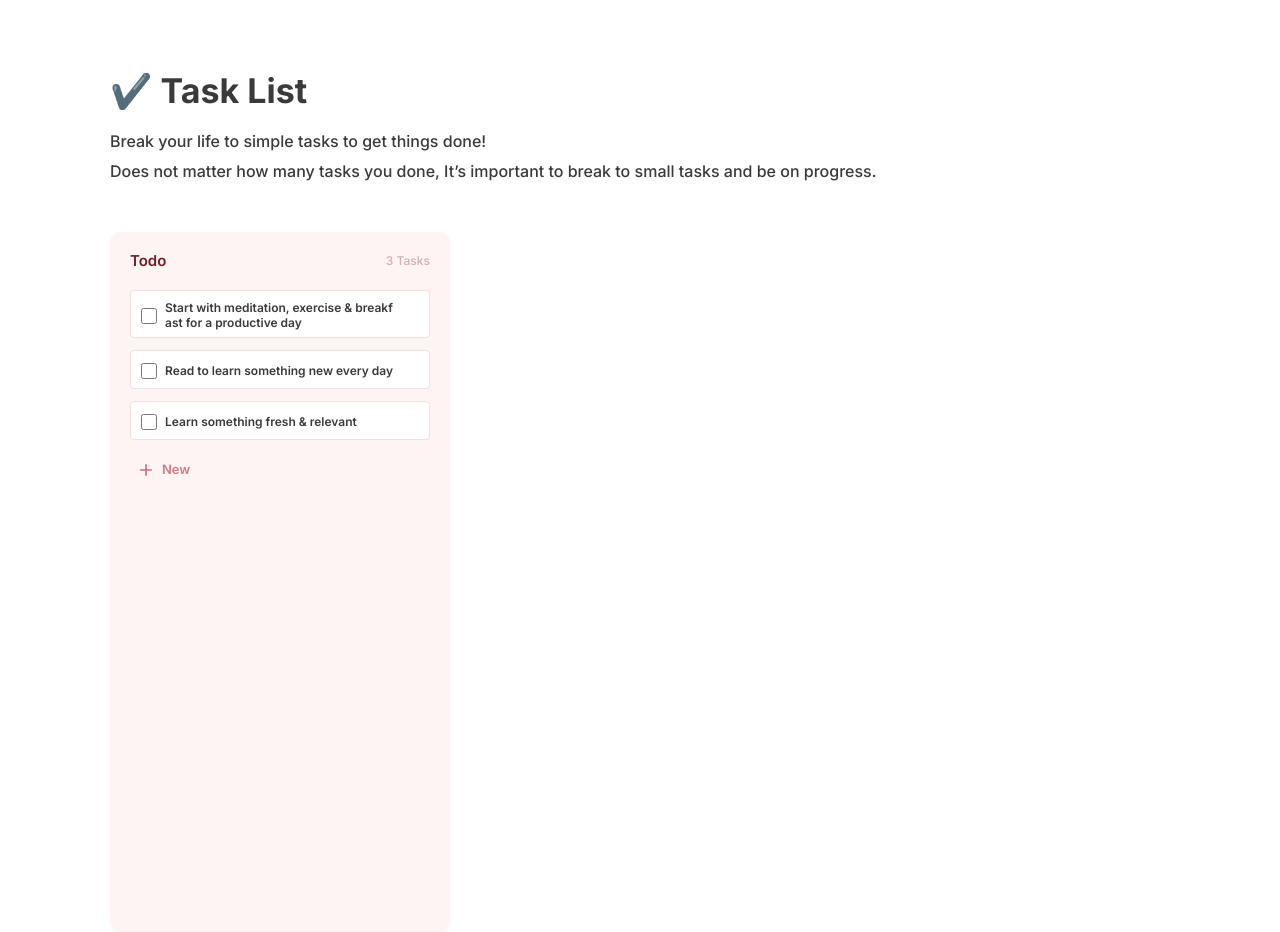
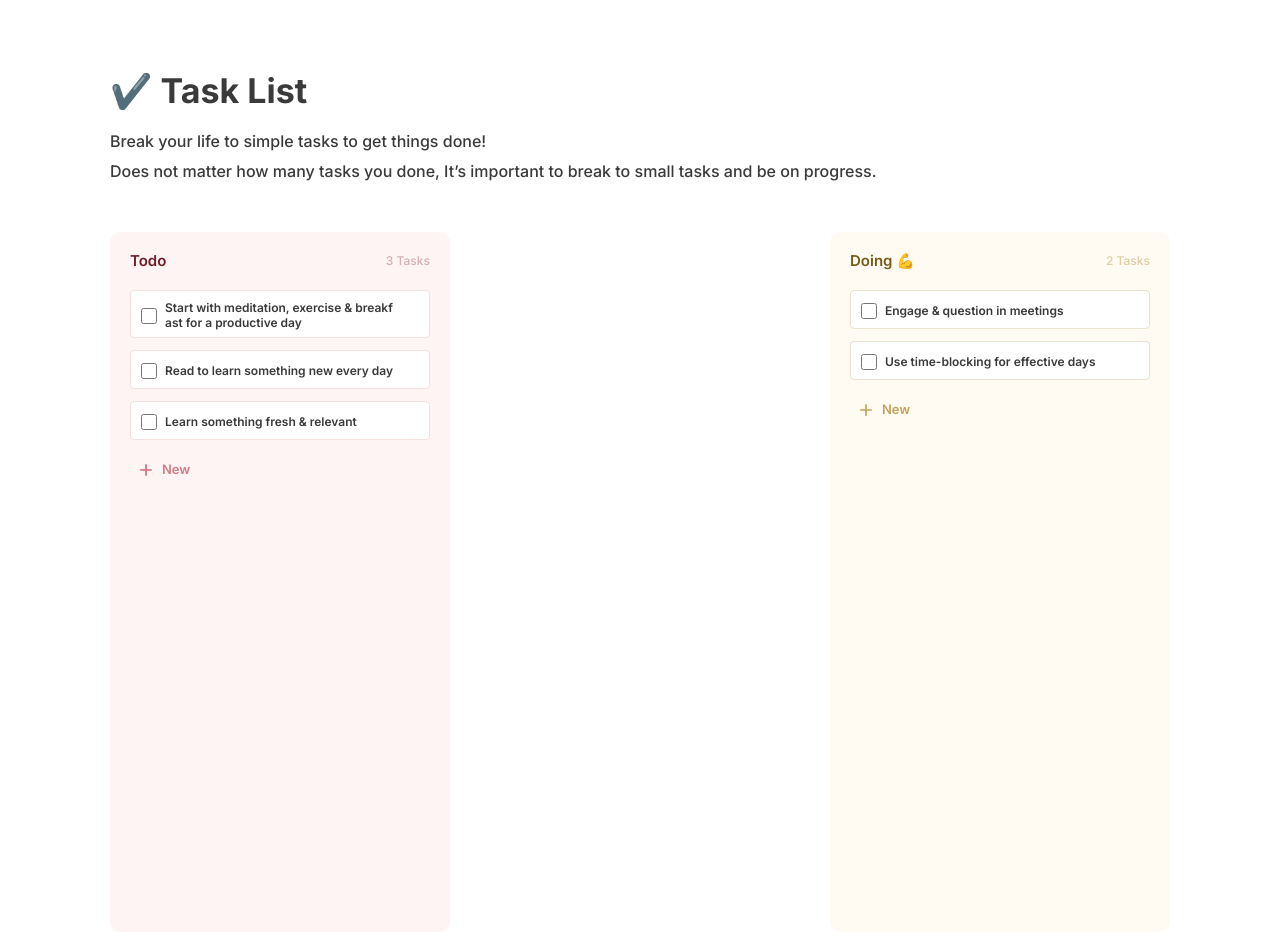
Before and after one commit to Malekiamirr/TaskList, a React (Vite) app: page / in a window 1280 px wide. Built offline with nearby package versions, Linux system fonts and the light colour scheme.

Commit message:
Complete DoingBoard component

```diff
--- a/src/App.jsx
+++ b/src/App.jsx
@@ -1,4 +1,4 @@
-import { TodoBoard, Header } from './components';
+import { TodoBoard, Header, DoingBoard } from './components';
 
 function App() {
   const data = {
@@ -42,6 +42,7 @@ function App() {
       <Header />
       <div className="flex justify-between mt-[46px]">
         <TodoBoard data={data.todo} />
+        <DoingBoard data={data.doing} />
       </div>
     </div>
   );
--- a/src/components/DoingBoard/index.jsx
+++ b/src/components/DoingBoard/index.jsx
@@ -1,5 +1,100 @@
-function DoingBoard() {
-  return <div>DoingBoard</div>;
+import { useState, useRef, useEffect } from 'react';
+import { BoardTitle, Task } from '../index';
+import { BiPlus } from 'react-icons/bi';
+
+// eslint-disable-next-line react/prop-types
+function DoingBoard({ data }) {
+  const [tasks, setTasks] = useState(data);
+  const [showTaskInput, setShowTaskInput] = useState(false);
+  const [newTask, setNewTask] = useState('');
+
+  const inputRef = useRef(null);
+
+  const handleRemoveTask = (id) => {
+    const filteredTasks = tasks.filter((task) => task.id !== id);
+    setTasks(filteredTasks);
+  };
+
+  const handleBlur = () => {
+    if (newTask.trim() !== '') {
+      // Add the non-empty new task to the tasks list
+      const newTaskObj = {
+        id: tasks.length + 1,
+        task: newTask,
+      };
+      setTasks([...tasks, newTaskObj]);
+      setNewTask(''); // Clear the input field
+    }
+    setShowTaskInput(false); // Show the input field on focus
+  };
+
+  const handleKeyDown = (e) => {
+    if (e.key === 'Enter' && newTask.trim() !== '') {
+      const newTaskObj = {
+        id: tasks.length + 1,
+        task: newTask,
+      };
+      setTasks([...tasks, newTaskObj]);
+      setNewTask(''); // Clear the input field
+      setShowTaskInput(false); // Hide the input field
+    }
+  };
+
+  useEffect(() => {
+    if (showTaskInput && inputRef.current) {
+      inputRef.current.focus();
+    }
+  }, [showTaskInput]);
+
+  return (
+    <div className="w-[340px] h-[700px] rounded-[10px] p-5 pb-[30px] bg-[#FFFBF2] overflow-y-auto overflow-x-hidden">
+      {/* Title */}
+      <BoardTitle
+        title={'Doing 💪'}
+        titleColor={'text-[#795B19]'}
+        taskColor={'text-[#DECCA4]'}
+        taskCount={tasks.length}
+      />
+
+      {/* Tasks List */}
+      <div className="flex flex-col mt-5 gap-3">
+        {tasks.map((task) => (
+          <Task
+            key={task.id}
+            text={task.task}
+            borderColor={'#EAE2CF'}
+            closeButtonColor={'#DECCA4'}
+            id={task.id}
+            removeTask={handleRemoveTask}
+          />
+        ))}
+
+        {showTaskInput && (
+          <input
+            type="text"
+            placeholder="Add a new task"
+            value={newTask}
+            onChange={(e) => setNewTask(e.target.value)}
+            onKeyDown={handleKeyDown}
+            onBlur={handleBlur}
+            ref={inputRef}
+            className="w-full p-2 border rounded focus:outline-none focus:border-[#EAE2CF] text-xs font-semibold leading-[14.52px]"
+          />
+        )}
+
+        {/* New Button */}
+        <button
+          onClick={() => {
+            setShowTaskInput(true);
+          }}
+          className="flex items-center p-[8px] pl-[6px] gap-[6px] w-full"
+        >
+          <BiPlus className="text-[#C2A25B] w-5 h-5" />
+          <span className="text-[13px] font-semibold text-[#C2A25B]">New</span>
+        </button>
+      </div>
+    </div>
+  );
 }
 
 export default DoingBoard;
--- a/src/components/Task/index.jsx
+++ b/src/components/Task/index.jsx
@@ -1,7 +1,7 @@
 import { IoClose } from 'react-icons/io5';
 
 // eslint-disable-next-line react/prop-types
-function Task({ borderColor, text, id, removeTask }) {
+function Task({ borderColor, closeButtonColor, text, id, removeTask }) {
   return (
     <div
       style={{ border: `1px solid ${borderColor}` }}
@@ -23,7 +23,8 @@ function Task({ borderColor, text, id, removeTask }) {
         onClick={() => {
           removeTask(id);
         }}
-        className="w-5 h-5 font-bold text-[#F4C5CB] group-hover:opacity-100 group-hover:z-auto hover:cursor-pointer opacity-0 transition-opacity duration-300 -z-50"
+        style={{ color: closeButtonColor }}
+        className="w-5 h-5 font-bold group-hover:opacity-100 group-hover:z-auto hover:cursor-pointer opacity-0 transition-opacity duration-300 -z-50"
       />
     </div>
   );
--- a/src/components/TodoBoard/index.jsx
+++ b/src/components/TodoBoard/index.jsx
@@ -63,6 +63,7 @@ function TodoBoard({ data }) {
             key={task.id}
             text={task.task}
             borderColor={'#F3E1DF'}
+            closeButtonColor={'#F4C5CB'}
             id={task.id}
             removeTask={handleRemoveTask}
           />
--- a/src/components/index.js
+++ b/src/components/index.js
@@ -1,5 +1,5 @@
 export { default as Header } from './Header/index';
 export { default as TodoBoard } from './TodoBoard/index';
-export { default as DoingBoard } from './TodoBoard/index';
+export { default as DoingBoard } from './DoingBoard/index';
 export { default as BoardTitle } from './BoardTitle/index';
 export { default as Task } from './Task/index';
```
